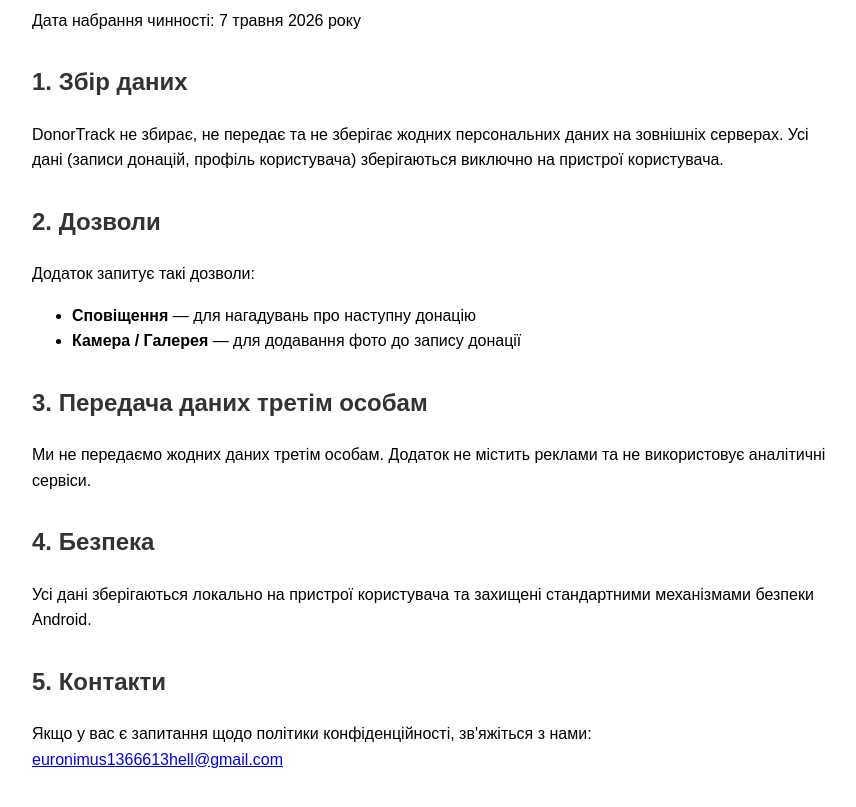
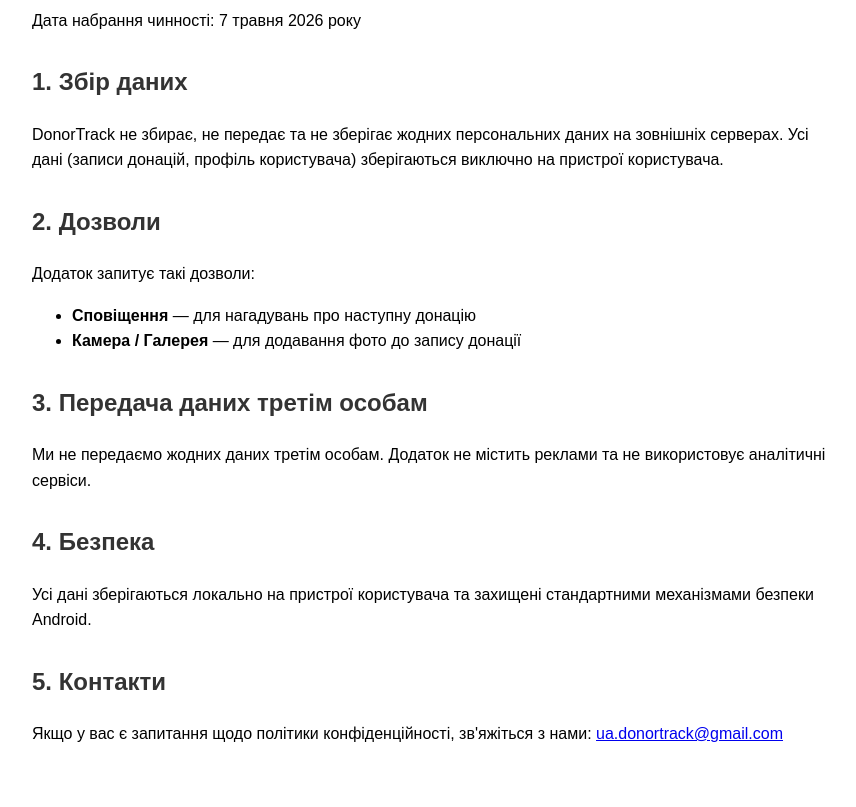
Before and after one commit to euronimus1366613hell-ux/donortrack-privacy, a plain HTML site: page index.html in a window 1280 px wide. Shown: the part 105-912 px from the top of the page, without its empty margins (208-1064 px from the left). Drawn offline with Linux system fonts and the light colour scheme.

Commit message:
Update index.html

```diff
--- a/index.html
+++ b/index.html
@@ -31,6 +31,6 @@
   <p>Усі дані зберігаються локально на пристрої користувача та захищені стандартними механізмами безпеки Android.</p>
 
   <h2>5. Контакти</h2>
-  <p>Якщо у вас є запитання щодо політики конфіденційності, зв'яжіться з нами: <a href="mailto:euronimus1366613hell@gmail.com">euronimus1366613hell@gmail.com</a></p>
+  <p>Якщо у вас є запитання щодо політики конфіденційності, зв'яжіться з нами: <a href="mailto:ua.donortrack@gmail.com">ua.donortrack@gmail.com</a></p>
 </body>
 </html>
```
